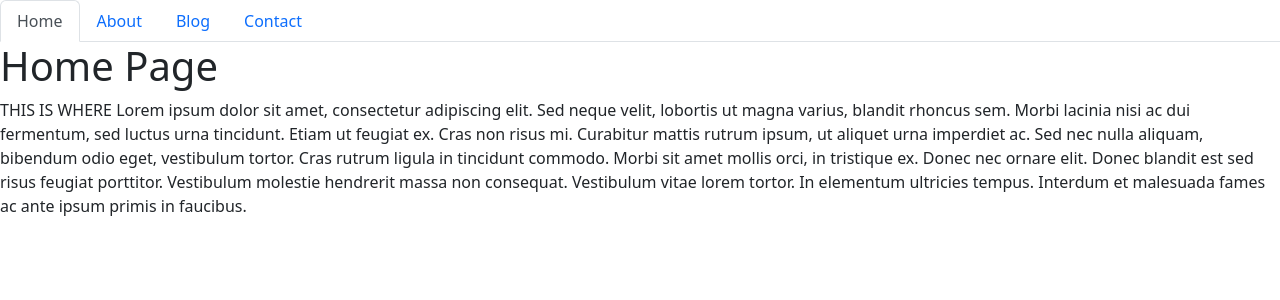
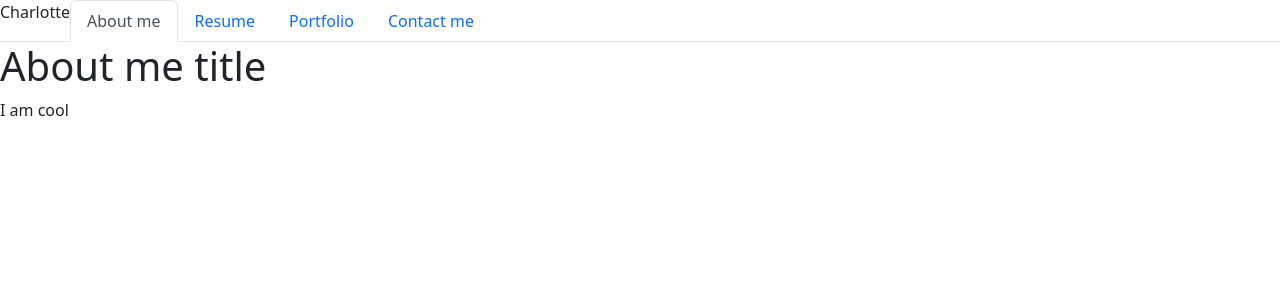
Before and after one commit to Charl1410/React-portfolio, a React (Create React App) app: page / in a window 1280 px wide. Shown: the top 300 px of the page. Built offline with nearby package versions, Linux system fonts and the light colour scheme.

Commit message:
changed headers

```diff
--- a/src/components/NavTabs.js
+++ b/src/components/NavTabs.js
@@ -5,6 +5,7 @@
 function NavTabs({ currentPage, handlePageChange }) {
   return (
     <ul className="nav nav-tabs">
+      <li>Charlotte</li>
       <li className="nav-item">
         <a
           href="#home"
@@ -13,27 +14,27 @@
           // If it is, we set the current page to 'nav-link-active', otherwise we set it to 'nav-link'
           className={currentPage === 'Home' ? 'nav-link active' : 'nav-link'}
         >
-          Home
+          About me
         </a>
       </li>
       <li className="nav-item">
         <a
-          href="#about"
-          onClick={() => handlePageChange('About')}
+          href="#resume"
+          onClick={() => handlePageChange('Resume')}
           // Check to see if the currentPage is `About`, and if so we use the active link class from bootstrap. Otherwise, we set it to a normal nav-link
-          className={currentPage === 'About' ? 'nav-link active' : 'nav-link'}
+          className={currentPage === 'Resume' ? 'nav-link active' : 'nav-link'}
         >
-          About
+          Resume
         </a>
       </li>
       <li className="nav-item">
         <a
-          href="#blog"
-          onClick={() => handlePageChange('Blog')}
+          href="#portfolio"
+          onClick={() => handlePageChange('Portfolio')}
           // Check to see if the currentPage is `Blog`, and if so we use the active link class from bootstrap. Otherwise, we set it to a normal nav-link
-          className={currentPage === 'Blog' ? 'nav-link active' : 'nav-link'}
+          className={currentPage === 'Portfolio' ? 'nav-link active' : 'nav-link'}
         >
-          Blog
+          Portfolio
         </a>
       </li>
       <li className="nav-item">
@@ -43,9 +44,10 @@
           // Check to see if the currentPage is `Contact`, and if so we use the active link class from bootstrap. Otherwise, we set it to a normal nav-link
           className={currentPage === 'Contact' ? 'nav-link active' : 'nav-link'}
         >
-          Contact
+        Contact me
         </a>
       </li>
+
     </ul>
   );
 }
--- a/src/components/PortfolioContainer.js
+++ b/src/components/PortfolioContainer.js
@@ -1,8 +1,8 @@
 import React, { useState } from 'react';
 import NavTabs from './NavTabs';
 import Home from './pages/Home';
-import About from './pages/About';
-import Blog from './pages/Blog';
+import Resume from './pages/Resume';
+import Portfolio from './pages/Portfolio';
 import Contact from './pages/Contact';
 
 export default function PortfolioContainer() {
@@ -13,11 +13,11 @@
     if (currentPage === 'Home') {
       return <Home />;
     }
-    if (currentPage === 'About') {
-      return <About />;
+    if (currentPage === 'Resume') {
+      return <Resume />;
     }
-    if (currentPage === 'Blog') {
-      return <Blog />;
+    if (currentPage === 'Portfolio') {
+      return <Portfolio />;
     }
     return <Contact />;
   };
--- a/src/components/pages/About.js
+++ /dev/null
@@ -1,17 +0,0 @@
-import React from 'react';
-
-export default function About() {
-  return (
-    <div>
-      <h1>About Page</h1>
-      <p>
-        Nunc pharetra finibus est at efficitur. Praesent sed congue diam.
-        Integer gravida dui mauris, ut interdum nunc egestas sed. Aenean sed
-        mollis diam. Nunc aliquet risus ac finibus porta. Nam quis arcu non
-        lectus tincidunt fermentum. Suspendisse aliquet orci porta quam semper
-        imperdiet. Praesent euismod mi justo, faucibus scelerisque risus cursus
-        in. Sed rhoncus mollis diam, sit amet facilisis lectus blandit at.
-      </p>
-    </div>
-  );
-}
--- a/src/components/pages/Blog.js
+++ /dev/null
@@ -1,24 +0,0 @@
-import React from 'react';
-
-export default function Blog() {
-  return (
-    <div>
-      <h1>Blog Page</h1>
-      <p>
-        Donec a volutpat quam. Curabitur nec varius justo, sed rutrum ligula.
-        Curabitur pellentesque turpis sit amet eros iaculis, a mollis arcu
-        dictum. Ut vel ante eget massa ornare placerat. Etiam nisl orci, finibus
-        sodales volutpat et, hendrerit ut dolor. Suspendisse porta dictum nunc,
-        sed pretium risus rutrum eget. Nam consequat, ligula in faucibus
-        vestibulum, nisi justo laoreet risus, luctus luctus mi lacus sit amet
-        libero. Class aptent taciti sociosqu ad litora torquent per conubia
-        nostra, per inceptos himenaeos. Mauris pretium condimentum tellus eget
-        lobortis. Interdum et malesuada fames ac ante ipsum primis in faucibus.
-        Donec placerat accumsan mi, ut congue neque placerat eu. Donec nec ipsum
-        in velit pellentesque vehicula sit amet at augue. Maecenas aliquam
-        bibendum congue. Pellentesque semper, lectus non ullamcorper iaculis,
-        est ligula suscipit velit, sed bibendum turpis dui in sapien.
-      </p>
-    </div>
-  );
-}
--- a/src/components/pages/Contact.js
+++ b/src/components/pages/Contact.js
@@ -5,17 +5,7 @@
     <div>
       <h1>Contact Page</h1>
       <p>
-        Integer cursus bibendum sem non pretium. Vestibulum in aliquet sem, quis
-        molestie urna. Aliquam semper ultrices varius. Aliquam faucibus sit amet
-        magna a ultrices. Aenean pellentesque placerat lacus imperdiet
-        efficitur. In felis nisl, luctus non ante euismod, tincidunt bibendum
-        mi. In a molestie nisl, eu sodales diam. Nam tincidunt lacus quis magna
-        posuere, eget tristique dui dapibus. Maecenas fermentum elementum
-        faucibus. Quisque nec metus vestibulum, egestas massa eu, sollicitudin
-        ipsum. Nulla facilisi. Sed ut erat ligula. Nam tincidunt nunc in nibh
-        dictum ullamcorper. Class aptent taciti sociosqu ad litora torquent per
-        conubia nostra, per inceptos himenaeos. Etiam ornare rutrum felis at
-        rhoncus. Etiam vel condimentum magna, quis tempor nulla.
+        There will be a form here
       </p>
     </div>
   );
--- a/src/components/pages/Home.js
+++ b/src/components/pages/Home.js
@@ -1,21 +1,12 @@
 import React from 'react';
 
-export default function Home() {
+export default function AboutMe() {
   return (
     <div>
-      <h1>Home Page</h1>
+      <h1>About me title</h1>
       <p>
-        THIS IS WHERE
-        Lorem ipsum dolor sit amet, consectetur adipiscing elit. Sed neque
-        velit, lobortis ut magna varius, blandit rhoncus sem. Morbi lacinia nisi
-        ac dui fermentum, sed luctus urna tincidunt. Etiam ut feugiat ex. Cras
-        non risus mi. Curabitur mattis rutrum ipsum, ut aliquet urna imperdiet
-        ac. Sed nec nulla aliquam, bibendum odio eget, vestibulum tortor. Cras
-        rutrum ligula in tincidunt commodo. Morbi sit amet mollis orci, in
-        tristique ex. Donec nec ornare elit. Donec blandit est sed risus feugiat
-        porttitor. Vestibulum molestie hendrerit massa non consequat. Vestibulum
-        vitae lorem tortor. In elementum ultricies tempus. Interdum et malesuada
-        fames ac ante ipsum primis in faucibus.
+
+        I am cool
       </p>
     </div>
   );
--- /dev/null
+++ b/src/components/pages/Portfolio.js
@@ -0,0 +1,12 @@
+import React from 'react';
+
+export default function Blog() {
+  return (
+    <div>
+      <h1>Portfolio page</h1>
+      <p>
+        portfolio pageeeee
+      </p>
+    </div>
+  );
+}
--- /dev/null
+++ b/src/components/pages/Resume.js
@@ -0,0 +1,12 @@
+import React from 'react';
+
+export default function Resume() {
+  return (
+    <div>
+      <h1>Resume</h1>
+      <p>
+        This is the resume page
+      </p>
+    </div>
+  );
+}
```
